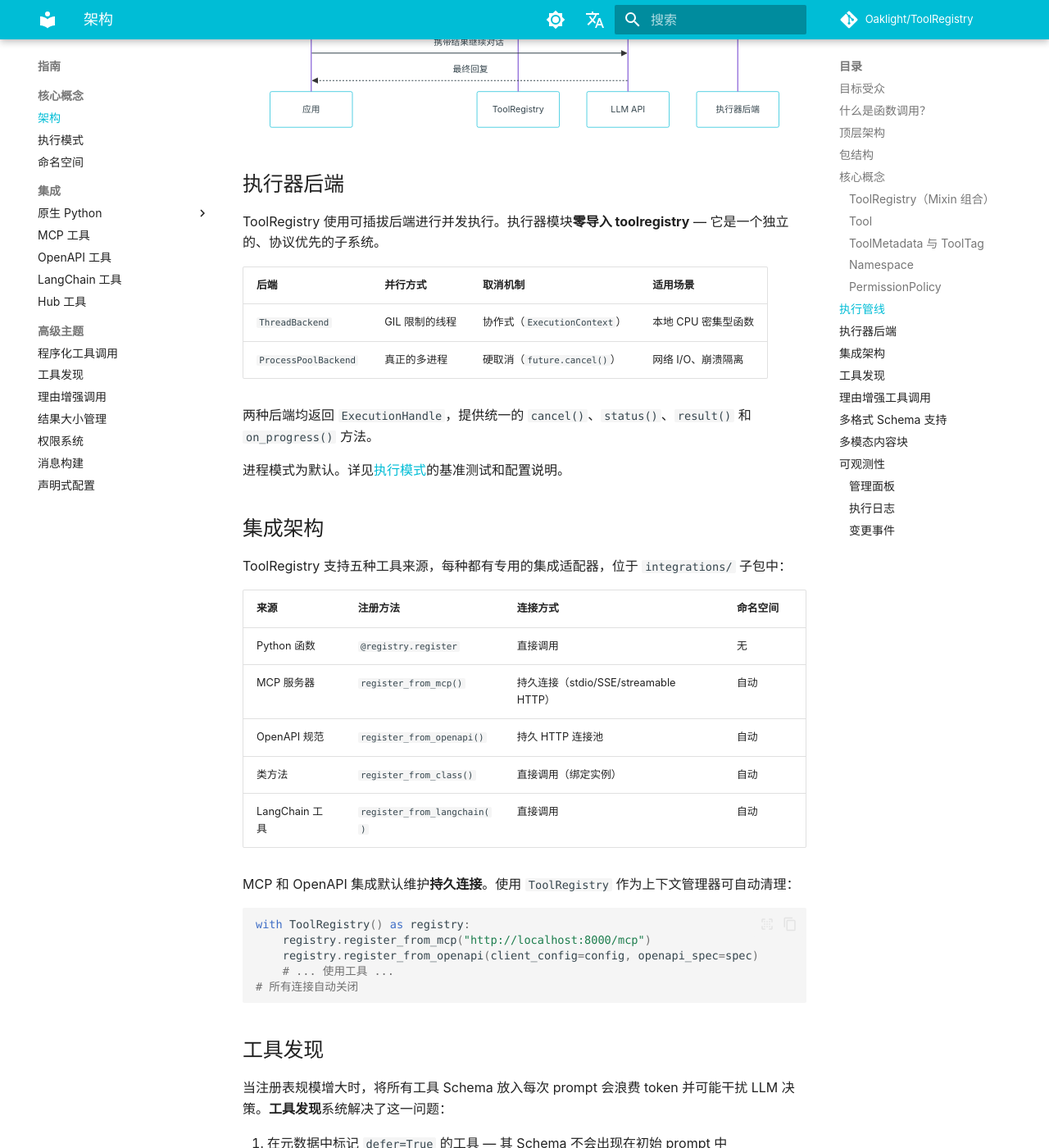
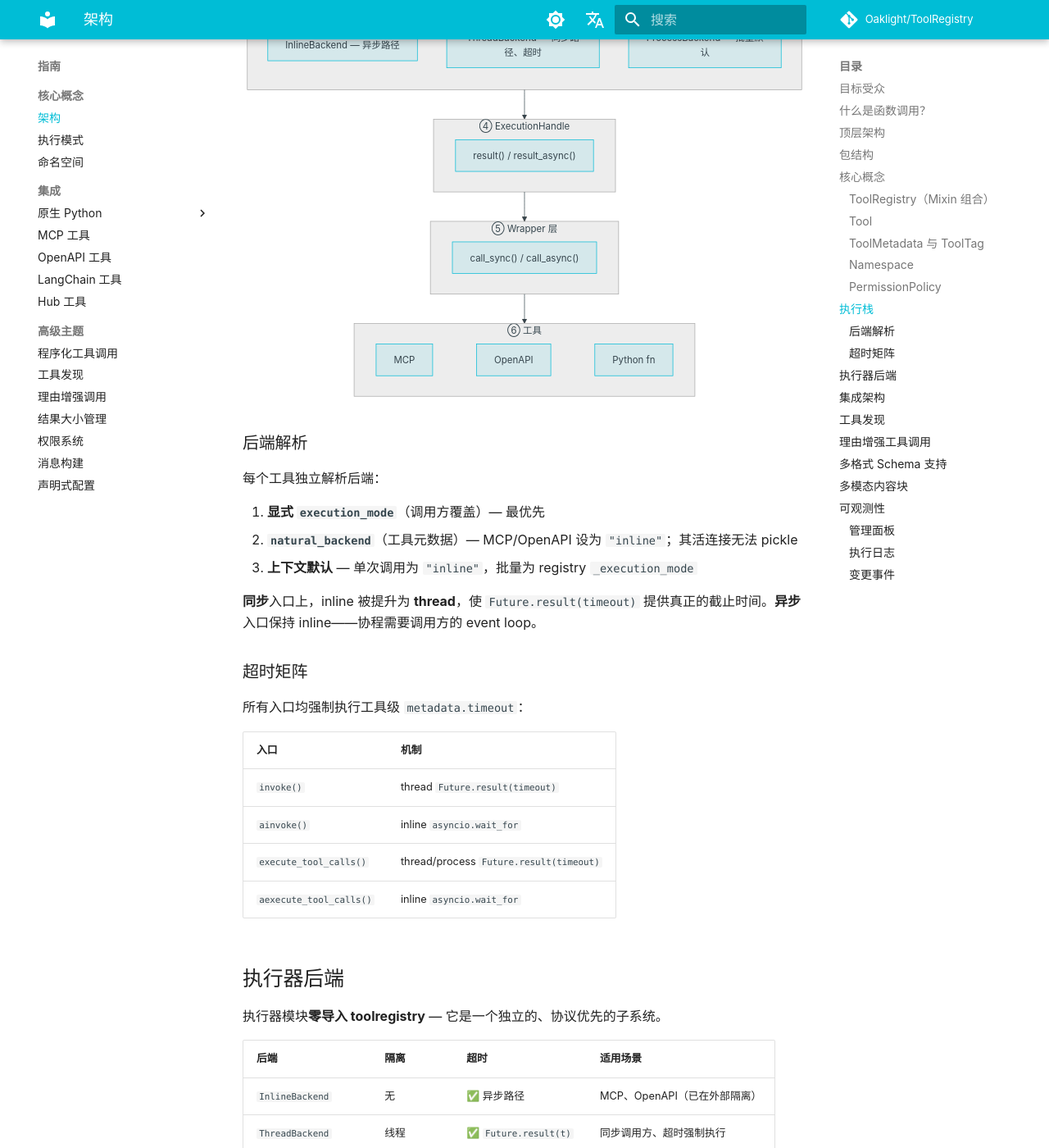
Before and after one commit to Oaklight/ToolRegistry, an MkDocs documentation site: the page built from docs/architecture/overview.md, in a window 1280 px wide and 1400 px high, scrolled down 5257 px. Shown: the whole window at 82% size. Built offline with MkDocs 1.6.1 and Material for MkDocs 9.7.7, drawn with Linux system fonts in a browser that asks for light colours; some web fonts are replaced; comment, search, counter and statistics services are not loaded; some of the changed text lies outside the part shown.

Commit message:
docs: update execution stack section with mermaid diagram and timeout matrix

````diff
--- a/docs/architecture/overview.md
+++ b/docs/architecture/overview.md
@@ -178,43 +178,81 @@ toolregistry/
 
 规则引擎，在执行前评估工具调用。规则按顺序检查（首次匹配生效），产生 `ALLOW`、`DENY` 或 `ASK`（委托给处理器进行交互式审批）。未设置策略时，所有调用默认允许。详见[权限文档](../usage/permissions.md)。
 
-## 执行管线
+## 执行栈
 
-使用 ToolRegistry 的典型函数调用工作流：
+执行栈分六层。调用接口（同步/异步）与执行后端（inline/thread/process）**正交**——通过 `_resolve_backend` 接缝按工具解析。
 
 ```mermaid
-sequenceDiagram
-    participant App as 应用
-    participant Registry as ToolRegistry
-    participant LLM as LLM API
-    participant Backend as 执行器后端
+flowchart TD
+    subgraph S1["① 调用接口 — 返回 Result"]
+        direction TB
+        INV["invoke() / ainvoke()"]
+        EXE["execute_tool_calls() / aexecute_tool_calls()"]
+        RAW["_invoke_raw() — PTC 内部"]
+    end
 
-    App->>Registry: 注册工具（函数、MCP、OpenAPI……）
-    App->>Registry: get_schemas(api_format="openai-chat")
-    App->>LLM: 携带工具 Schema 的对话请求
-    LLM-->>App: tool_calls（函数名 + 参数）
-    App->>Registry: execute_tool_calls(tool_calls)
-    Registry->>Registry: 权限检查
-    Registry->>Backend: submit(fn, kwargs, timeout)
-    Backend-->>Registry: 结果
-    Registry-->>App: dict[tool_call_id, result]
-    App->>Registry: build_tool_call_messages(...)
-    App->>LLM: 携带结果继续对话
-    LLM-->>App: 最终回复
+    subgraph S2["② 管线（共用）"]
+        direction TB
+        PERM["权限检查"]
+        SEAM["_resolve_backend 接缝<br/>caller mode ▸ natural_backend ▸ 默认<br/>sync: inline→thread │ async: inline 保持"]
+    end
+
+    subgraph S3["③ 执行后端"]
+        direction TB
+        INLINE["InlineBackend — 异步路径"]
+        THREAD["ThreadBackend — 同步路径、超时"]
+        PROC["ProcessBackend — 批量默认"]
+    end
+
+    subgraph S4["④ ExecutionHandle"]
+        HRES["result() / result_async()"]
+    end
+
+    subgraph S5["⑤ Wrapper 层"]
+        CS["call_sync() / call_async()"]
+    end
+
+    subgraph S6["⑥ 工具"]
+        MCPT["MCP"] ~~~ OAPI["OpenAPI"] ~~~ PY["Python fn"]
+    end
+
+    S1 --> S2 --> S3 --> S4 --> S5 --> S6
 ```
+
+### 后端解析
+
+每个工具独立解析后端：
+
+1. **显式 `execution_mode`**（调用方覆盖）— 最优先
+2. **`natural_backend`**（工具元数据）— MCP/OpenAPI 设为 `"inline"`；其活连接无法 pickle
+3. **上下文默认** — 单次调用为 `"inline"`，批量为 registry `_execution_mode`
+
+**同步**入口上，inline 被提升为 **thread**，使 `Future.result(timeout)` 提供真正的截止时间。**异步**入口保持 inline——协程需要调用方的 event loop。
+
+### 超时矩阵
+
+所有入口均强制执行工具级 `metadata.timeout`：
+
+| 入口 | 机制 |
+|------|------|
+| `invoke()` | thread `Future.result(timeout)` |
+| `ainvoke()` | inline `asyncio.wait_for` |
+| `execute_tool_calls()` | thread/process `Future.result(timeout)` |
+| `aexecute_tool_calls()` | inline `asyncio.wait_for` |
 
 ## 执行器后端
 
-ToolRegistry 使用可插拔后端进行并发执行。执行器模块**零导入 toolregistry** — 它是一个独立的、协议优先的子系统。
+执行器模块**零导入 toolregistry** — 它是一个独立的、协议优先的子系统。
 
-| 后端 | 并行方式 | 取消机制 | 适用场景 |
-|------|---------|---------|---------|
-| `ThreadBackend` | GIL 限制的线程 | 协作式（`ExecutionContext`） | 本地 CPU 密集型函数 |
-| `ProcessPoolBackend` | 真正的多进程 | 硬取消（`future.cancel()`） | 网络 I/O、崩溃隔离 |
+| 后端 | 隔离 | 超时 | 适用场景 |
+|------|------|------|---------|
+| `InlineBackend` | 无 | ✅ 异步路径 | MCP、OpenAPI（已在外部隔离） |
+| `ThreadBackend` | 线程 | ✅ `Future.result(t)` | 同步调用方、超时强制执行 |
+| `ProcessPoolBackend` | 进程 | ✅ `Future.result(t)` | CPU 隔离、崩溃隔离 |
 
-两种后端均返回 `ExecutionHandle`，提供统一的 `cancel()`、`status()`、`result()` 和 `on_progress()` 方法。
+三种后端均返回 `ExecutionHandle`，提供统一的 `cancel()`、`status()`、`result()`、`result_async()` 和 `on_progress()` 方法。
 
-进程模式为默认。详见[执行模式](../usage/concurrency_modes.md)的基准测试和配置说明。
+详见[执行后端与异步支持](../usage/concurrency_modes.md)的配置和说明。
 
 ## 集成架构
 
````
